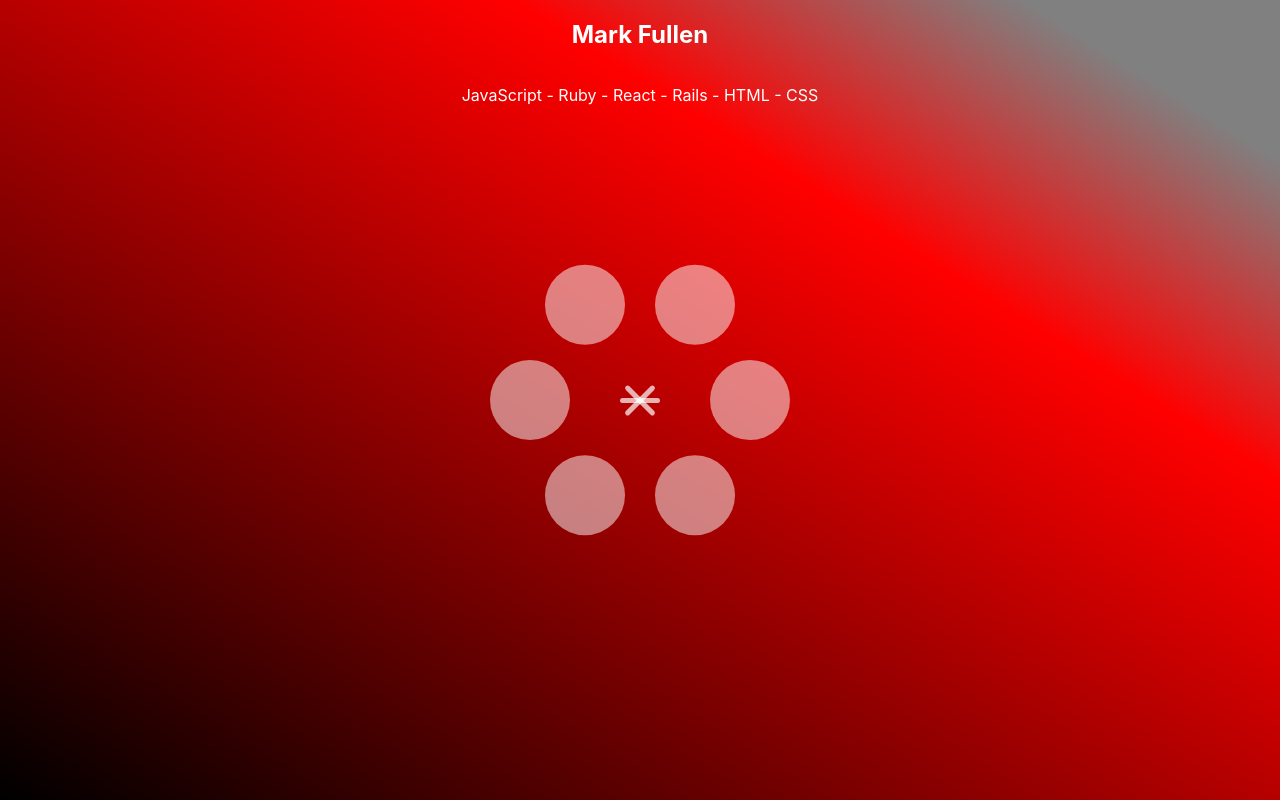
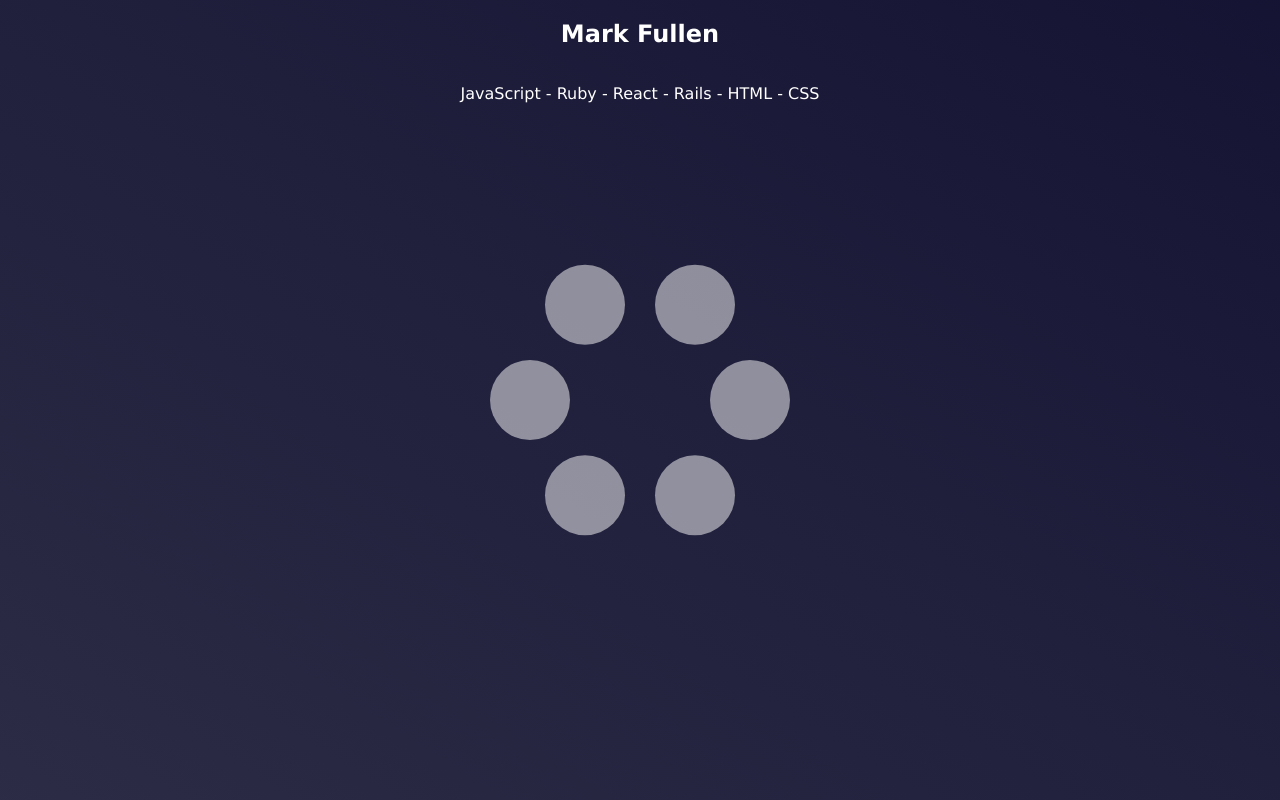
Before and after one commit to Mark3Fullen/Portfolio, a React (Create React App) app: page / in a window 1280 px wide. Built offline with nearby package versions, Linux system fonts and the light colour scheme; some icons are missing.

Commit message:
Animation to background

```diff
--- a/src/Home.js
+++ b/src/Home.js
@@ -16,7 +16,6 @@ const Home = () => {
 
             <nav>
                 <input checked='checked' className='menu-toggler' id='menu-toggler' type='checkbox'/>
-                <label for='menu-toggler'></label>
                 <ul>
                     <li className="menu-item">
                         <a className="fa fa-linkedin" href='https://www.linkedin.com/in/mark-fullen-412a73158/' target='_blank' rel="noreferrer"></a>
--- a/src/index.css
+++ b/src/index.css
@@ -1,18 +1,28 @@
 body {
-  height: 100%;
-  text-align: center;
+  height: 100vh;
   margin: 0;
-  font-family: -apple-system, BlinkMacSystemFont, 'Segoe UI', 'Roboto', 'Oxygen',
-    'Ubuntu', 'Cantarell', 'Fira Sans', 'Droid Sans', 'Helvetica Neue',
-    sans-serif;
-  -webkit-font-smoothing: antialiased;
-  -moz-osx-font-smoothing: grayscale;
-  background: linear-gradient(to left bottom, grey 10%, red 30%, black 100%);
+  font-family: 'Lucida Sans Unicode', sans-serif, Monospace;
+  background: linear-gradient(to left bottom, #020024, #303049, #00d4ff);
   background-attachment: fixed;
+  background-size: 400% 400%;
+  animation: gradient 15s ease infinite;
+}
+
+@keyframes gradient {
+	0% {
+		background-position: 0% 50%;
+	}
+	50% {
+		background-position: 100% 50%;
+	}
+	100% {
+		background-position: 0% 50%;
+	}
 }
 
 .heading {
   color: white;
+  text-align: center;
 }
 
 .menu-toggler {
```
